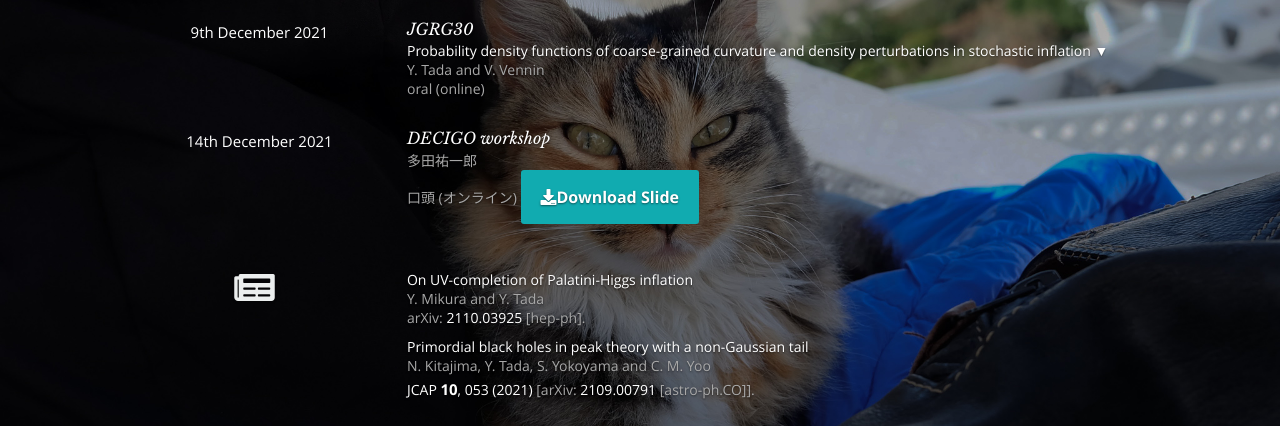
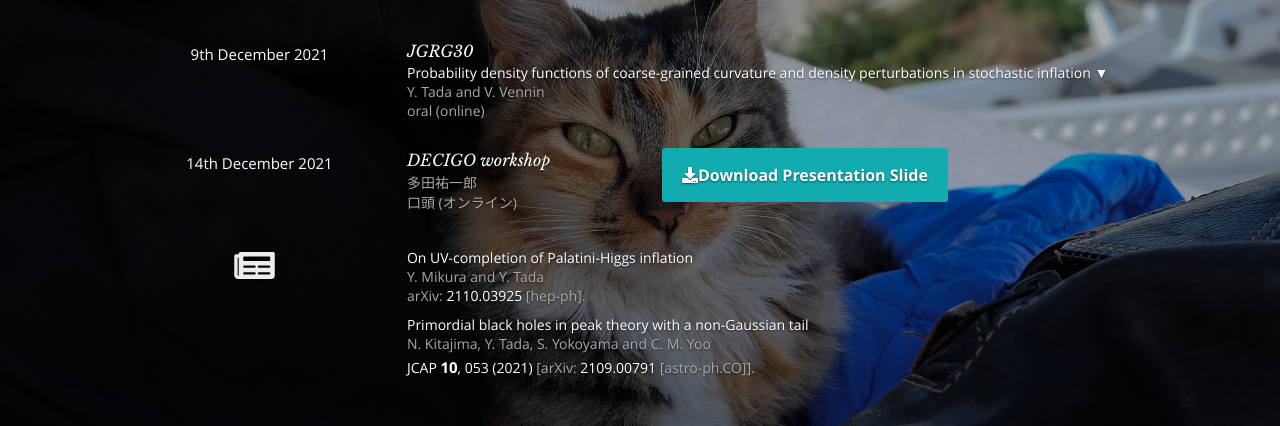
Before and after one commit to NekomammaT/NekomammaT.github.io, a plain HTML site: page index.html in a window 1280 px wide. Shown: the part 198-624 px from the top of the page. Drawn offline with nearby package versions, Linux system fonts and the light colour scheme; files whose address does not match are found by name.

Commit message:
DECIGO slide WIP

```diff
--- a/index.html
+++ b/index.html
@@ -149,7 +149,7 @@
 		14th December 2021
 	      </emph>
 	    </div>
-	    <div class="nine columns content">
+	    <div class="three columns content">
 	      <p>
 		<a href="https://decigo.jp/decigowork.html"
 		   target="_blank" class="info">
@@ -157,9 +157,13 @@
 		</a><br>
 		多田祐一郎 <br>
 		口頭 (オンライン)
+	      </p>
+	   </div>
+	    <div class="six columns content">
+	      <p classs="download">
 		<a href="pdfs/DECIGO_YT.pdf" class="button"
 		   target="_blank">
-		  <i class="fa fa-download"></i>Download Slide</a>
+		  <i class="fa fa-download"></i>Download Presentation Slide</a>
 	      </p>
 	    </div>
 	  </div>
```
